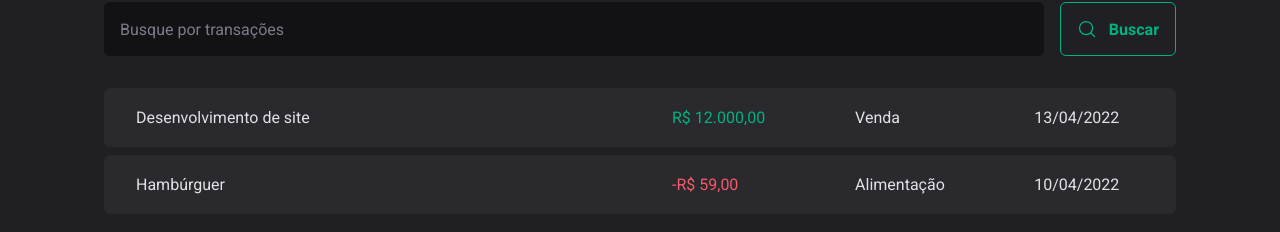
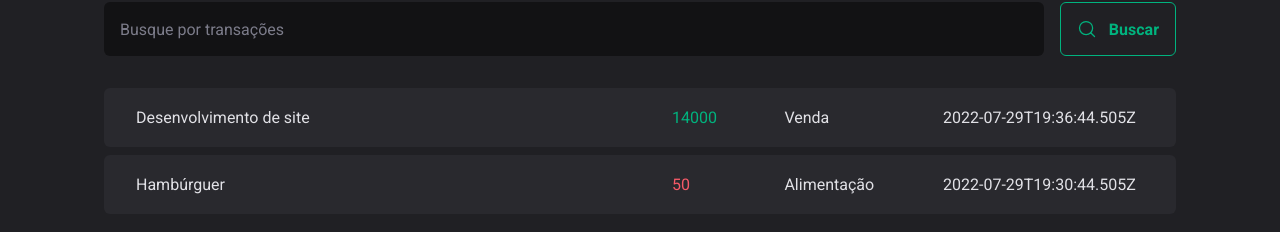
Before and after one commit to fpsaraiva/ignite-react-money, a React (Vite) app: page / in a window 1280 px wide. Shown: the part 342-574 px from the top of the page. Built offline with nearby package versions, Linux system fonts and the light colour scheme; data requests are answered from the project's data file.

Commit message:
fetching transactions from api

```diff
--- a/src/pages/Transactions/index.tsx
+++ b/src/pages/Transactions/index.tsx
@@ -1,3 +1,4 @@
+import { useEffect, useState } from "react";
 import { Header } from "../../components/Header";
 import { SearchForm } from "../../components/SearchForm";
 import { Summary } from "../../components/Summary";
@@ -8,7 +9,29 @@
   TransactionsTable,
 } from "./styles";
 
+interface Transaction {
+  id: number;
+  description: string;
+  type: "income" | "outcome";
+  price: number;
+  category: string;
+  createdAt: string;
+}
+
 export function Transactions() {
+  const [transactions, setTransactions] = useState<Transaction[]>([]);
+
+  async function loadTransactions() {
+    const response = await fetch("http://localhost:3333/transactions");
+    const data = await response.json();
+
+    setTransactions(data);
+  }
+
+  useEffect(() => {
+    loadTransactions();
+  }, []);
+
   return (
     <div>
       <Header />
@@ -19,22 +42,20 @@
 
         <TransactionsTable>
           <tbody>
-            <tr>
-              <td width="50%">Desenvolvimento de site</td>
-              <td>
-                <PriceHighlight variant="income">R$ 12.000,00</PriceHighlight>
-              </td>
-              <td>Venda</td>
-              <td>13/04/2022</td>
-            </tr>
-            <tr>
-              <td width="50%">Hambúrguer</td>
-              <td>
-                <PriceHighlight variant="outcome">-R$ 59,00</PriceHighlight>
-              </td>
-              <td>Alimentação</td>
-              <td>10/04/2022</td>
-            </tr>
+            {transactions.map((transaction) => {
+              return (
+                <tr key={transaction.id}>
+                  <td width="50%">{transaction.description}</td>
+                  <td>
+                    <PriceHighlight variant={transaction.type}>
+                      {transaction.price}
+                    </PriceHighlight>
+                  </td>
+                  <td>{transaction.category}</td>
+                  <td>{transaction.createdAt}</td>
+                </tr>
+              );
+            })}
           </tbody>
         </TransactionsTable>
       </TransactionsContainer>
```
